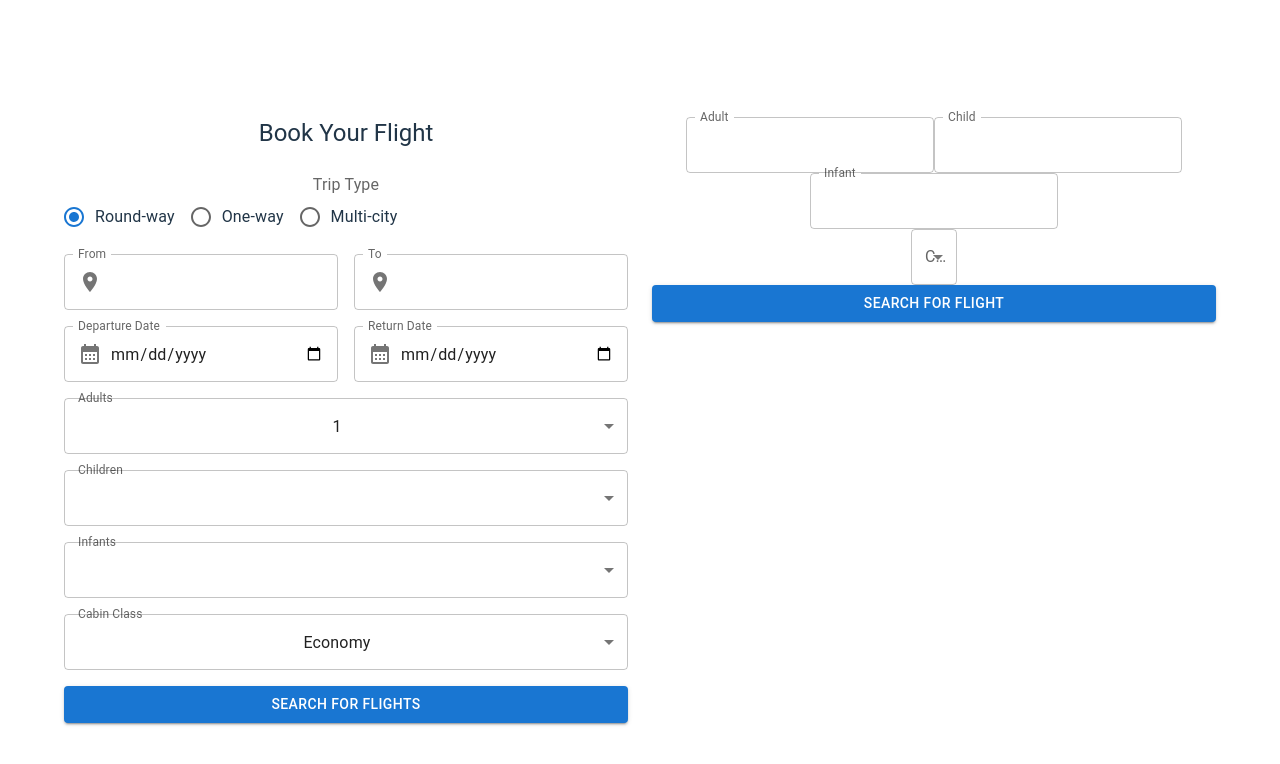
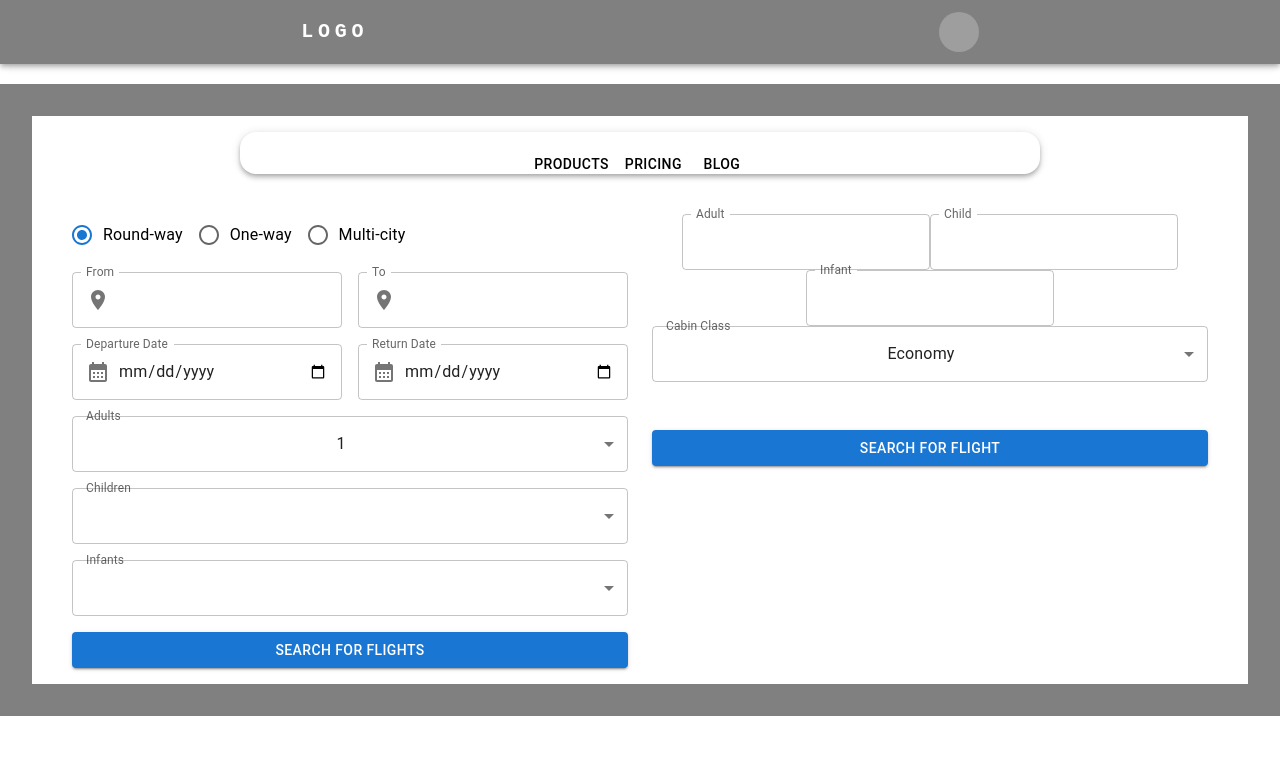
Before and after one commit to Biddut-Roy/Travel-agency, a React (Vite) app: page / in a window 1280 px wide. Shown: the top 764 px of the page. Built offline with nearby package versions, Linux system fonts and the light colour scheme; grey boxes are pictures that could not be loaded.

Commit message:
create a  navbar and page Nav

```diff
--- a/src/App.css
+++ b/src/App.css
@@ -3,6 +3,7 @@
   margin: 0 auto;
   padding: 2rem;
   text-align: center;
+  background-color: gray;
 }
 
 .logo {
--- a/src/App.jsx
+++ b/src/App.jsx
@@ -1,9 +1,12 @@
 import "./App.css";
+import NavBar from "./component/NavBar";
+
 import FlightBooking from "./Landing/FlightBooking";
 
 function App() {
   return (
     <>
+      <NavBar />
       <FlightBooking />
     </>
   );
--- a/src/Landing/FlightBooking.jsx
+++ b/src/Landing/FlightBooking.jsx
@@ -1,6 +1,5 @@
 import { useState } from "react";
 import {
-  Typography,
   Button,
   Container,
   Grid,
@@ -8,16 +7,17 @@ import {
   Radio,
   RadioGroup,
   FormControlLabel,
-  FormLabel,
   Select,
   MenuItem,
   InputLabel,
   FormControl,
   InputAdornment,
+  Box,
 } from "@mui/material";
 import LocationOnIcon from "@mui/icons-material/LocationOn";
 import CalendarMonthIcon from "@mui/icons-material/CalendarMonth";
 import FlightSearch from "../component/Flightsearch";
+import Nav from "../component/Nav";
 
 const FlightBooking = () => {
   const [tripType, setTripType] = useState("round-way");
@@ -28,7 +28,6 @@ const FlightBooking = () => {
   const [adultCount, setAdultCount] = useState(1);
   const [childCount, setChildCount] = useState(0);
   const [infantCount, setInfantCount] = useState(0);
-  const [cabinClass, setCabinClass] = useState("Economy");
 
   const handleTripTypeChange = (event) => {
     setTripType(event.target.value);
@@ -62,10 +61,6 @@ const FlightBooking = () => {
     setInfantCount(event.target.value);
   };
 
-  const handleCabinClassChange = (event) => {
-    setCabinClass(event.target.value);
-  };
-
   const handleSubmit = (event) => {
     event.preventDefault();
     console.log("Form submitted");
@@ -73,19 +68,14 @@ const FlightBooking = () => {
   };
 
   return (
-    <div>
+    <Box sx={{ bgcolor: "white", color: "black", p: 2 }}>
+      <Nav />
       <Container maxWidth="lg" sx={{ mt: 5 }}>
         <Grid container spacing={3}>
           <Grid item xs={12} md={6}>
             <form onSubmit={handleSubmit}>
               <Grid container spacing={2}>
                 <Grid item xs={12}>
-                  <Typography variant="h5" gutterBottom>
-                    Book Your Flight
-                  </Typography>
-                </Grid>
-                <Grid item xs={12}>
-                  <FormLabel component="legend">Trip Type</FormLabel>
                   <RadioGroup
                     row
                     aria-label="trip-type"
@@ -229,21 +219,7 @@ const FlightBooking = () => {
                     </Select>
                   </FormControl>
                 </Grid>
-                <Grid item xs={12}>
-                  <FormControl fullWidth>
-                    <InputLabel id="cabin-class-label">Cabin Class</InputLabel>
-                    <Select
-                      labelId="cabin-class-label"
-                      id="cabin-class"
-                      value={cabinClass}
-                      onChange={handleCabinClassChange}
-                    >
-                      <MenuItem value="Economy">Economy</MenuItem>
-                      <MenuItem value="Business">Business</MenuItem>
-                      <MenuItem value="First Class">First Class</MenuItem>
-                    </Select>
-                  </FormControl>
-                </Grid>
+
                 <Grid item xs={12}>
                   <Button
                     type="submit"
@@ -262,7 +238,7 @@ const FlightBooking = () => {
           </Grid>
         </Grid>
       </Container>
-    </div>
+    </Box>
   );
 };
 
--- a/src/component/FlightSearch.jsx
+++ b/src/component/FlightSearch.jsx
@@ -1,16 +1,18 @@
-import React from "react";
+import { useState } from "react";
 import TextField from "@mui/material/TextField";
 import Button from "@mui/material/Button";
 import InputLabel from "@mui/material/InputLabel";
 import MenuItem from "@mui/material/MenuItem";
 import FormControl from "@mui/material/FormControl";
 import Select from "@mui/material/Select";
+import { Grid } from "@mui/material";
 
 const FlightSearch = () => {
-  const [adult, setAdult] = React.useState("");
-  const [child, setChild] = React.useState("");
-  const [infant, setInfant] = React.useState("");
-  const [classType, setClassType] = React.useState("");
+  const [adult, setAdult] = useState("");
+  const [child, setChild] = useState("");
+  const [infant, setInfant] = useState("");
+  const [setClassType] = useState("");
+  const [cabinClass, setCabinClass] = useState("Economy");
 
   const handleChange = (event) => {
     const { name, value } = event.target;
@@ -23,6 +25,9 @@ const FlightSearch = () => {
     } else if (name === "classType") {
       setClassType(value);
     }
+  };
+  const handleCabinClassChange = (event) => {
+    setCabinClass(event.target.value);
   };
 
   return (
@@ -58,24 +63,21 @@ const FlightSearch = () => {
             onChange={handleChange}
           />
         </div>
-        <FormControl variant="outlined">
-          <InputLabel id="class-type-label">Class Type</InputLabel>
-          <Select
-            labelId="class-type-label"
-            id="class-type-select"
-            name="classType"
-            value={classType}
-            onChange={handleChange}
-            label="Class Type"
-          >
-            <MenuItem value="">
-              <em>None</em>
-            </MenuItem>
-            <MenuItem value={"Economy"}>Economy</MenuItem>
-            <MenuItem value={"Business"}>Business</MenuItem>
-            <MenuItem value={"First"}>First</MenuItem>
-          </Select>
-        </FormControl>
+        <Grid item xs={12} sx={{ pb: { xs: "1rem", sm: "2rem", md: "3rem" } }}>
+          <FormControl fullWidth>
+            <InputLabel id="cabin-class-label">Cabin Class</InputLabel>
+            <Select
+              labelId="cabin-class-label"
+              id="cabin-class"
+              value={cabinClass}
+              onChange={handleCabinClassChange}
+            >
+              <MenuItem value="Economy">Economy</MenuItem>
+              <MenuItem value="Business">Business</MenuItem>
+              <MenuItem value="First Class">First Class</MenuItem>
+            </Select>
+          </FormControl>
+        </Grid>
         <Button variant="contained" color="primary" fullWidth>
           Search for Flight
         </Button>
--- /dev/null
+++ b/src/component/Nav.jsx
@@ -0,0 +1,44 @@
+import AppBar from "@mui/material/AppBar";
+import Box from "@mui/material/Box";
+import Toolbar from "@mui/material/Toolbar";
+import Container from "@mui/material/Container";
+import Button from "@mui/material/Button";
+
+const Nav = () => {
+  const pages = ["Products", "Pricing", "Blog"];
+
+  const handleCloseNavMenu = () => {
+    console.log("handleCloseNavMenu Working");
+  };
+
+  return (
+    <AppBar
+      position="static"
+      sx={{
+        width: "50rem",
+        bgcolor: "white",
+        color: "black",
+        borderRadius: "16px",
+        height: "42px",
+        margin: "auto",
+      }}
+    >
+      <Container>
+        <Toolbar>
+          <Box sx={{ flexGrow: 1 }}>
+            {pages.map((page) => (
+              <Button
+                key={page}
+                onClick={handleCloseNavMenu}
+                sx={{ color: "black" }}
+              >
+                {page}
+              </Button>
+            ))}
+          </Box>
+        </Toolbar>
+      </Container>
+    </AppBar>
+  );
+};
+export default Nav;
--- /dev/null
+++ b/src/component/NavBar.jsx
@@ -0,0 +1,125 @@
+import {
+  AppBar,
+  Avatar,
+  Box,
+  Container,
+  IconButton,
+  Menu,
+  MenuItem,
+  Toolbar,
+  Tooltip,
+  Typography,
+} from "@mui/material";
+import MenuIcon from "@mui/icons-material/Menu";
+import { useState } from "react";
+
+const NavBar = () => {
+  const settings = ["Profile", "Account", "Dashboard", "Logout"];
+
+  // eslint-disable-next-line no-unused-vars
+  const [anchorElNav, setAnchorElNav] = useState(null);
+  const [anchorElUser, setAnchorElUser] = useState(null);
+
+  const handleOpenNavMenu = (event) => {
+    setAnchorElNav(event.currentTarget);
+  };
+  const handleOpenUserMenu = (event) => {
+    setAnchorElUser(event.currentTarget);
+  };
+
+  const handleCloseUserMenu = () => {
+    setAnchorElUser(null);
+  };
+  return (
+    <AppBar sx={{ bgcolor: "gray" }}>
+      <Container maxWidth="xl">
+        <Toolbar
+          disableGutters
+          sx={{ display: "flex", justifyContent: "space-around" }}
+        >
+          <Typography
+            variant="h6"
+            noWrap
+            component="a"
+            href="#app-bar-with-responsive-menu"
+            sx={{
+              mr: 2,
+              display: { xs: "none", md: "flex" },
+              fontFamily: "monospace",
+              fontWeight: 700,
+              letterSpacing: ".3rem",
+              color: "inherit",
+              textDecoration: "none",
+            }}
+          >
+            LOGO
+          </Typography>
+
+          <Box sx={{ flexGrow: 1, display: { xs: "flex", md: "none" } }}>
+            <IconButton
+              size="large"
+              aria-label="account of current user"
+              aria-controls="menu-appbar"
+              aria-haspopup="true"
+              onClick={handleOpenNavMenu}
+              color="inherit"
+            >
+              <MenuIcon />
+            </IconButton>
+          </Box>
+
+          <Typography
+            variant="h5"
+            noWrap
+            component="a"
+            href="#app-bar-with-responsive-menu"
+            sx={{
+              mr: 2,
+              display: { xs: "flex", md: "none" },
+              flexGrow: 1,
+              fontFamily: "monospace",
+              fontWeight: 700,
+              letterSpacing: ".3rem",
+              color: "inherit",
+              textDecoration: "none",
+            }}
+          >
+            LOGO
+          </Typography>
+
+          <Box sx={{ flexGrow: 0 }}>
+            <Tooltip title="Open settings">
+              <IconButton onClick={handleOpenUserMenu} sx={{ p: 0 }}>
+                <Avatar alt="Remy Sharp" src="/static/images/avatar/2.jpg" />
+              </IconButton>
+            </Tooltip>
+            <Menu
+              sx={{ mt: "45px" }}
+              id="menu-appbar"
+              anchorEl={anchorElUser}
+              anchorOrigin={{
+                vertical: "top",
+                horizontal: "right",
+              }}
+              keepMounted
+              transformOrigin={{
+                vertical: "top",
+                horizontal: "right",
+              }}
+              open={Boolean(anchorElUser)}
+              onClose={handleCloseUserMenu}
+            >
+              {settings.map((setting) => (
+                <MenuItem key={setting} onClick={handleCloseUserMenu}>
+                  <Typography textAlign="center">{setting}</Typography>
+                </MenuItem>
+              ))}
+            </Menu>
+          </Box>
+        </Toolbar>
+      </Container>
+    </AppBar>
+  );
+};
+
+export default NavBar;
```
